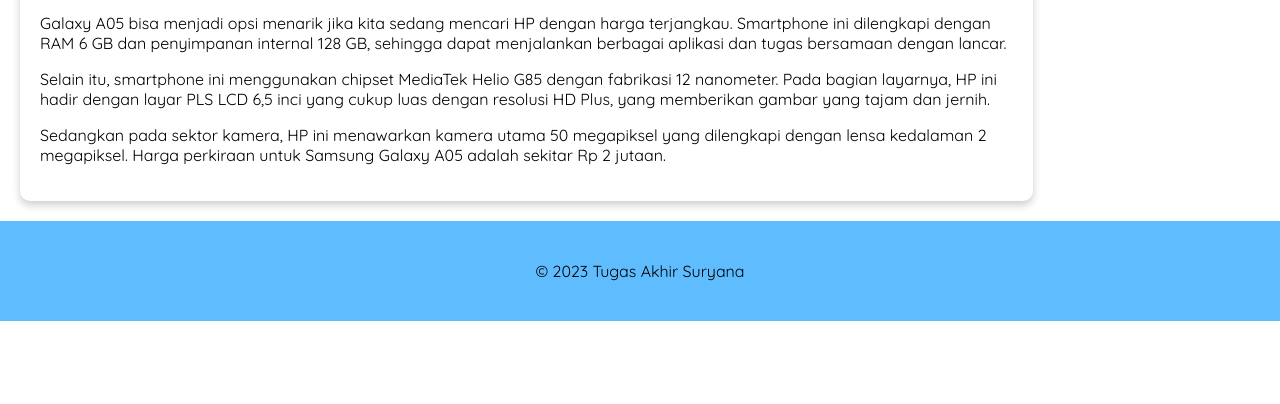
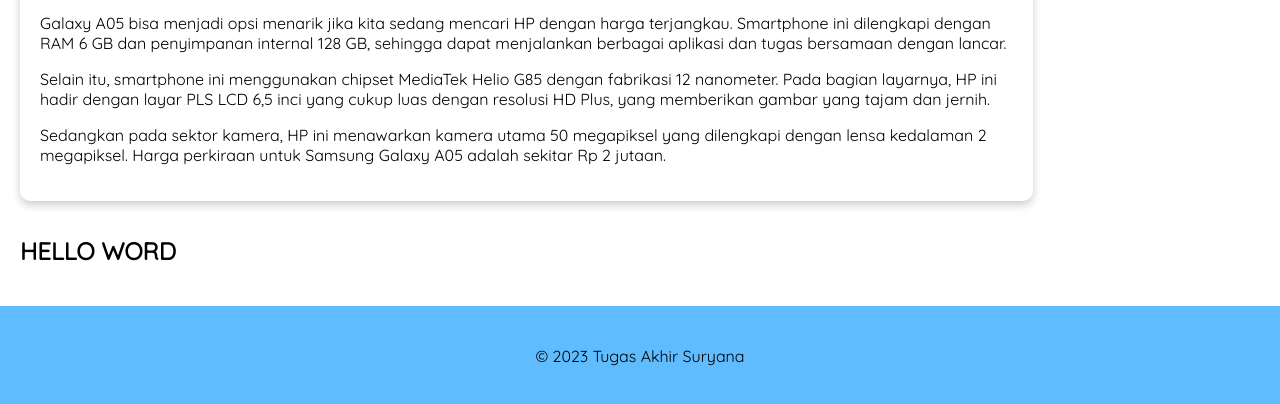
Before and after one commit to Suryana21/website-sederhana-saya.github.io, a plain HTML site: page index.html in a window 1280 px wide. Shown: the part 3431-3835 px from the top of the page. Before the commit the page ends 3752 px from the top, so only its background shows below. Drawn offline with Linux system fonts and the light colour scheme.

Commit message:
menambahkan article

```diff
--- a/index.html
+++ b/index.html
@@ -163,6 +163,10 @@
         <p>Sedangkan pada sektor kamera, HP ini menawarkan kamera utama 50 megapiksel yang dilengkapi dengan lensa
           kedalaman 2 megapiksel. Harga perkiraan untuk Samsung Galaxy A05 adalah sekitar Rp 2 jutaan.</p>
       </article>
+
+      <article>
+        <h1>HELLO WORD</h1>
+      </article>
     </div>
 
     <aside>
```
